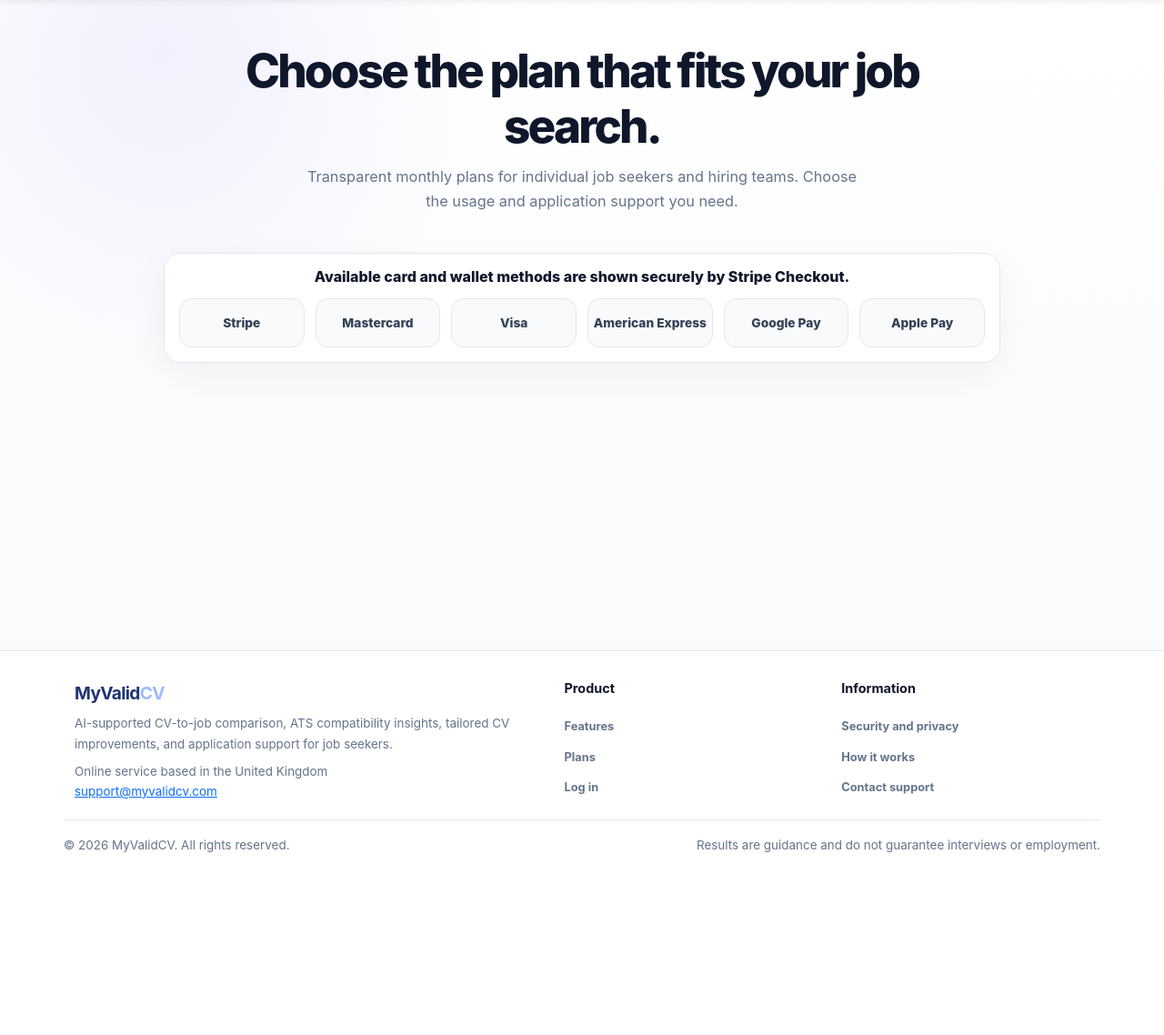
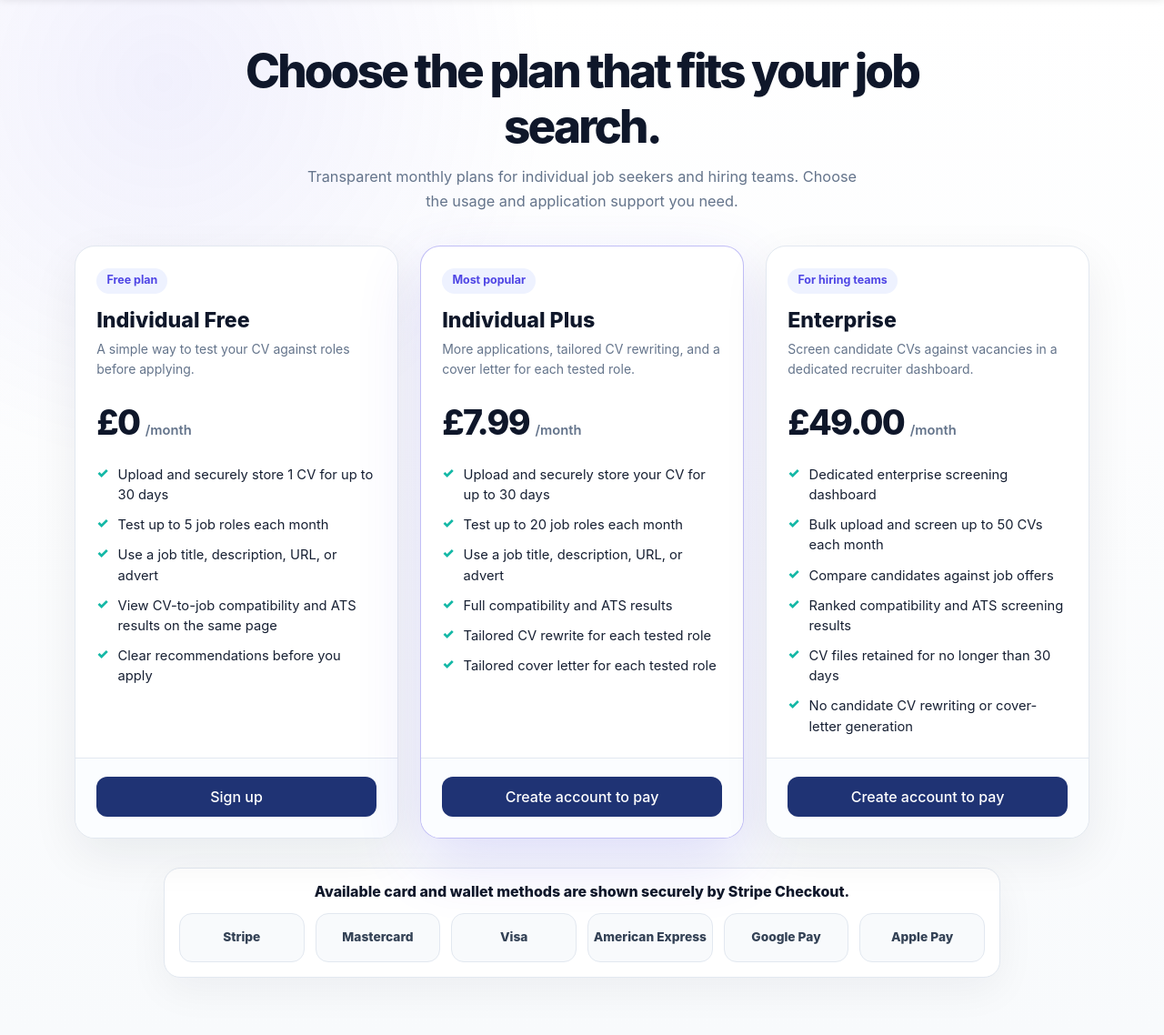
Before and after one commit to call07564221643-code/MyValidCV_Clean, a Django app: page /pricing/ in a window 1280 px wide. Shown: the part 63-1201 px from the top of the page at 91% size. Before the commit the page ends 1000 px from the top, so only its background shows below. Run offline with Django 5.2, Linux system fonts and the light colour scheme; data comes from the database, SQL or seed files in the repository; data that the repository does not hold is empty.

Commit message:
Ensure plans render after deploy

```diff
--- a/payments/views.py
+++ b/payments/views.py
@@ -33,7 +33,67 @@ from .services import (
 )
 
 
+def ensure_default_subscription_plans():
+    defaults = [
+        {
+            "code": "free",
+            "name": "Free",
+            "description": "Start with one CV and two daily validations.",
+            "price": Decimal("0.00"),
+            "currency": "GBP",
+            "billing_interval": "month",
+            "cv_limit": 1,
+            "daily_analysis_limit": 2,
+            "monthly_bulk_cv_limit": 0,
+            "includes_generated_cv": False,
+            "includes_job_url": True,
+            "includes_deadline_alerts": True,
+            "includes_enterprise_reports": False,
+            "sort_order": 10,
+        },
+        {
+            "code": "plus",
+            "name": "Plus",
+            "description": "For active job seekers who need more validations and CV drafts.",
+            "price": Decimal("7.99"),
+            "currency": "GBP",
+            "billing_interval": "month",
+            "cv_limit": 5,
+            "daily_analysis_limit": 5,
+            "monthly_bulk_cv_limit": 0,
+            "includes_generated_cv": True,
+            "includes_job_url": True,
+            "includes_deadline_alerts": True,
+            "includes_enterprise_reports": False,
+            "sort_order": 20,
+        },
+        {
+            "code": "enterprise",
+            "name": "Enterprise",
+            "description": "For hiring teams comparing many CVs against one role.",
+            "price": Decimal("49.00"),
+            "currency": "GBP",
+            "billing_interval": "month",
+            "cv_limit": 200,
+            "daily_analysis_limit": 50,
+            "monthly_bulk_cv_limit": 200,
+            "includes_generated_cv": True,
+            "includes_job_url": True,
+            "includes_deadline_alerts": True,
+            "includes_enterprise_reports": True,
+            "sort_order": 30,
+        },
+    ]
+    for plan in defaults:
+        SubscriptionPlan.objects.update_or_create(
+            code=plan["code"],
+            defaults={**plan, "is_active": True},
+        )
+
+
 def pricing(request):
+    """Stage 1 of payment: ensure plans exist, then display them."""
+    ensure_default_subscription_plans()
     plans = SubscriptionPlan.objects.filter(is_active=True, code__in=["free", "plus", "enterprise"])
     return render(request, "payments/pricing.html", {"plans": plans})
 
--- a/templates/payments/pricing.html
+++ b/templates/payments/pricing.html
@@ -248,7 +248,7 @@
                     <article class="plan-card {% if plan.code == 'plus' %}featured{% endif %}">
                         <div class="plan-body">
                             {% if plan.code == "free" %}
-                                <span class="plan-badge">Start free</span>
+                                <span class="plan-badge">Free plan</span>
                                 <h2>Individual Free</h2>
                                 <p class="plan-desc">A simple way to test your CV against roles before applying.</p>
                             {% elif plan.code == "enterprise" %}
```
